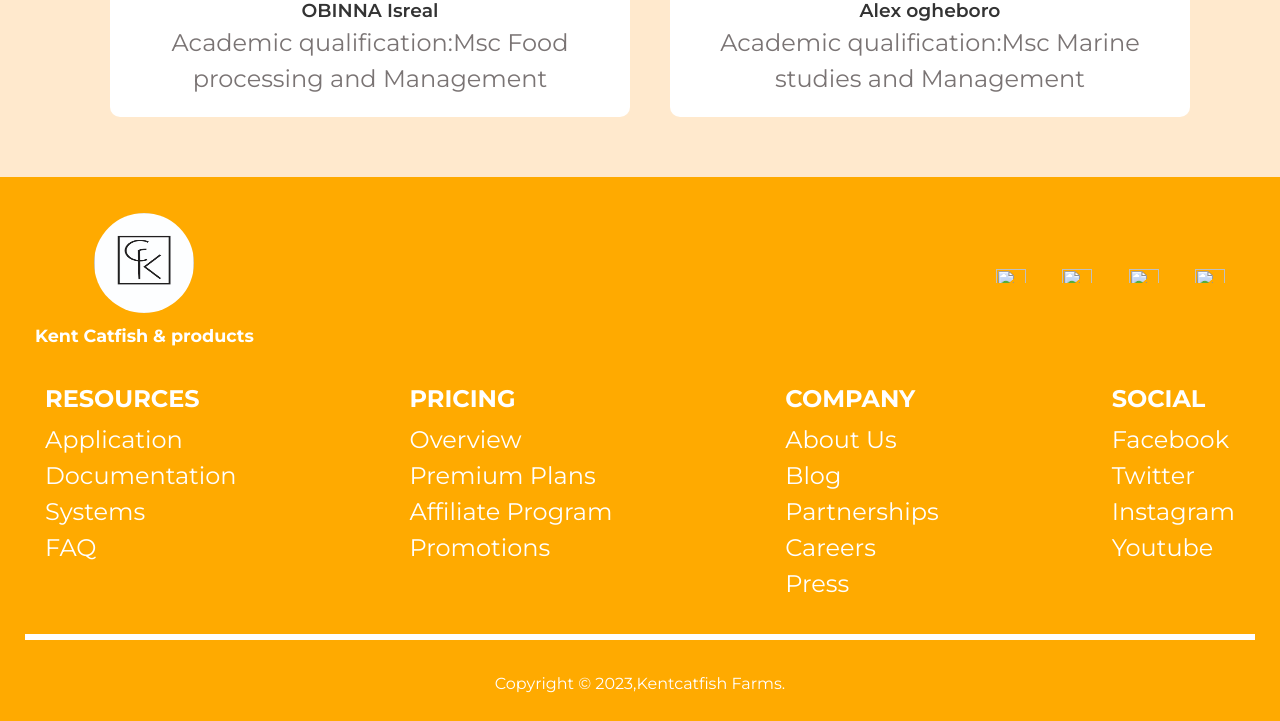
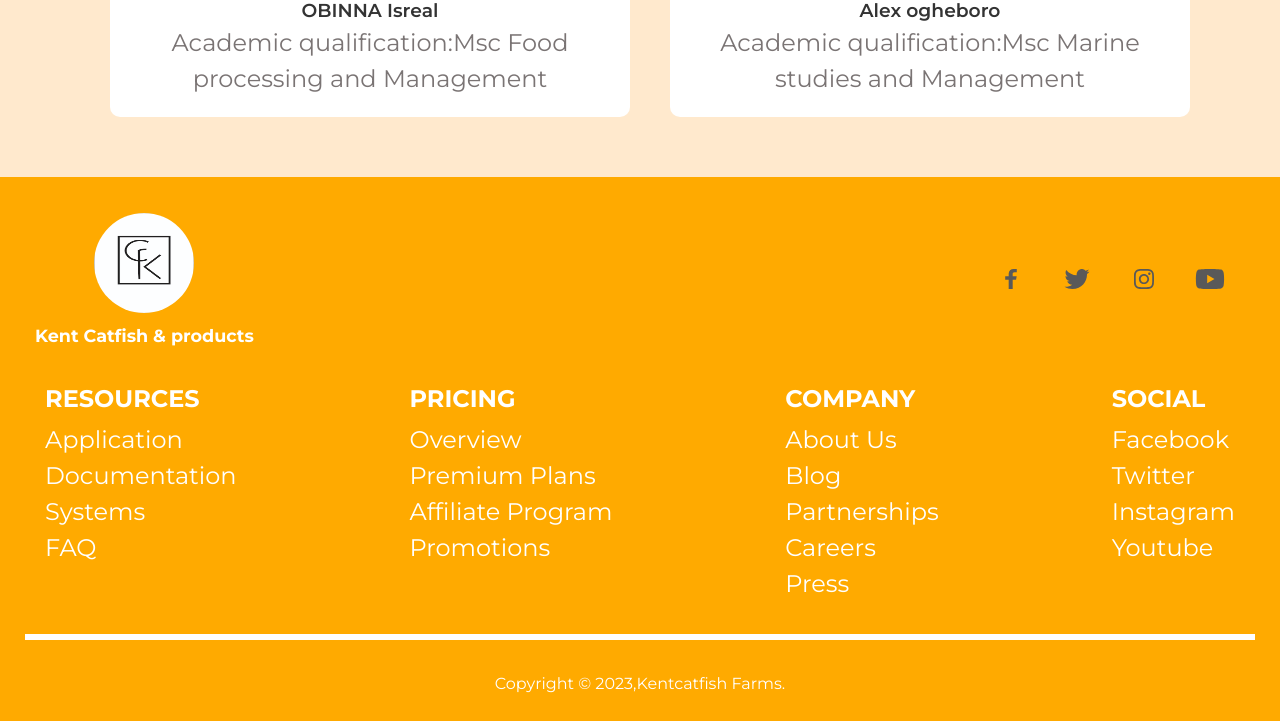
Before and after one commit to OGECHI-BEN/prework, a plain HTML site: page index.html in a window 1280 px wide. Shown: the part 2957-3678 px from the top of the page. Drawn offline with Linux system fonts and the light colour scheme.

Commit message:
modified social icons

```diff
--- a/index.html
+++ b/index.html
@@ -112,10 +112,10 @@
                        <img src="./images/logo.jpg" alt="Kentcatfish logo">   <h3>Kent Catfish & products</h3>
                     </div>
                     <div class="social-icons">
-                        <a href="#"><img src="./cssimages/facebook.svg" alt=""></a>
-                        <a class="twitter" href="#"><img src="./cssimages/twitter.svg" alt=""></a>
-                        <a  class="instagram" href="#"><img src="./cssimages/instagram.svg" alt=""></a>
-                        <a  class="youtube" href="#"><img src="./cssimages/youtube.svg" alt=""></a>
+                        <a href="#"><img src="./images/facebook.svg" alt="facebook icon"></a>
+                        <a class="twitter" href="#"><img src="./images/twitter.svg" alt="twitter-icon"></a>
+                        <a  class="instagram" href="#"><img src="./images/instagram.svg" alt="instagram"></a>
+                        <a  class="youtube" href="#"><img src="./images/youtube.svg" alt="youtube"></a>
                     </div>
                 </div>
                 <div class="footer-list">
```
Also changed, not shown: images/facebook.svg (added), images/instagram.svg (added), images/twitter.svg (added), images/youtube.svg (added).
